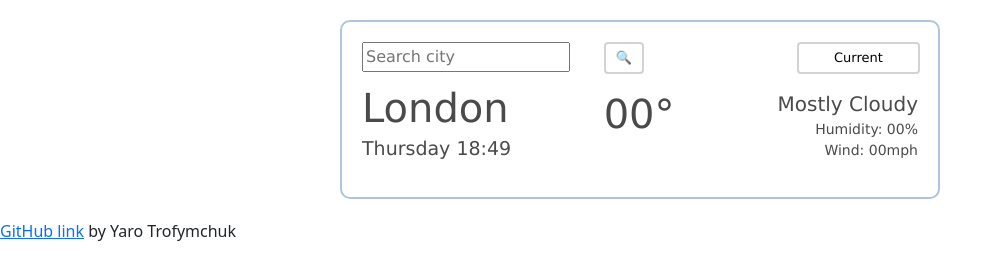
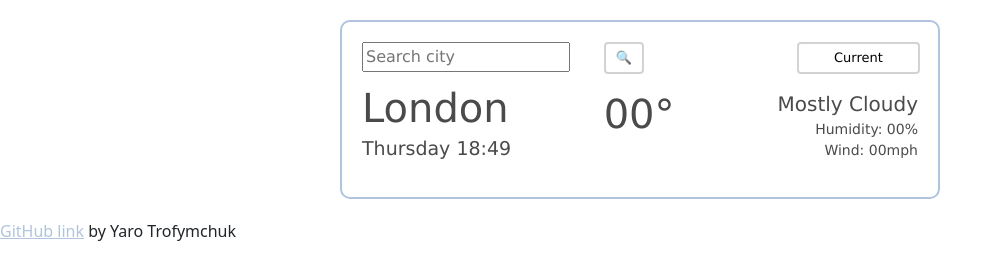
Before and after one commit to yarcello/please-work, a plain HTML site: page index.html in a window 1280 px wide. Shown: the whole page, without its empty margins (0-1002 px from the left). Drawn offline with nearby package versions, Linux system fonts and the light colour scheme.

Commit message:
Added css

```diff
--- a/add.css
+++ b/add.css
@@ -58,6 +58,8 @@ li {
   padding-top: 15px;
 }
 
-.open-source {
+.git-hub-link {
   text-decoration: underline;
+  text-align: center;
+  color: lightsteelblue;
 }
```
